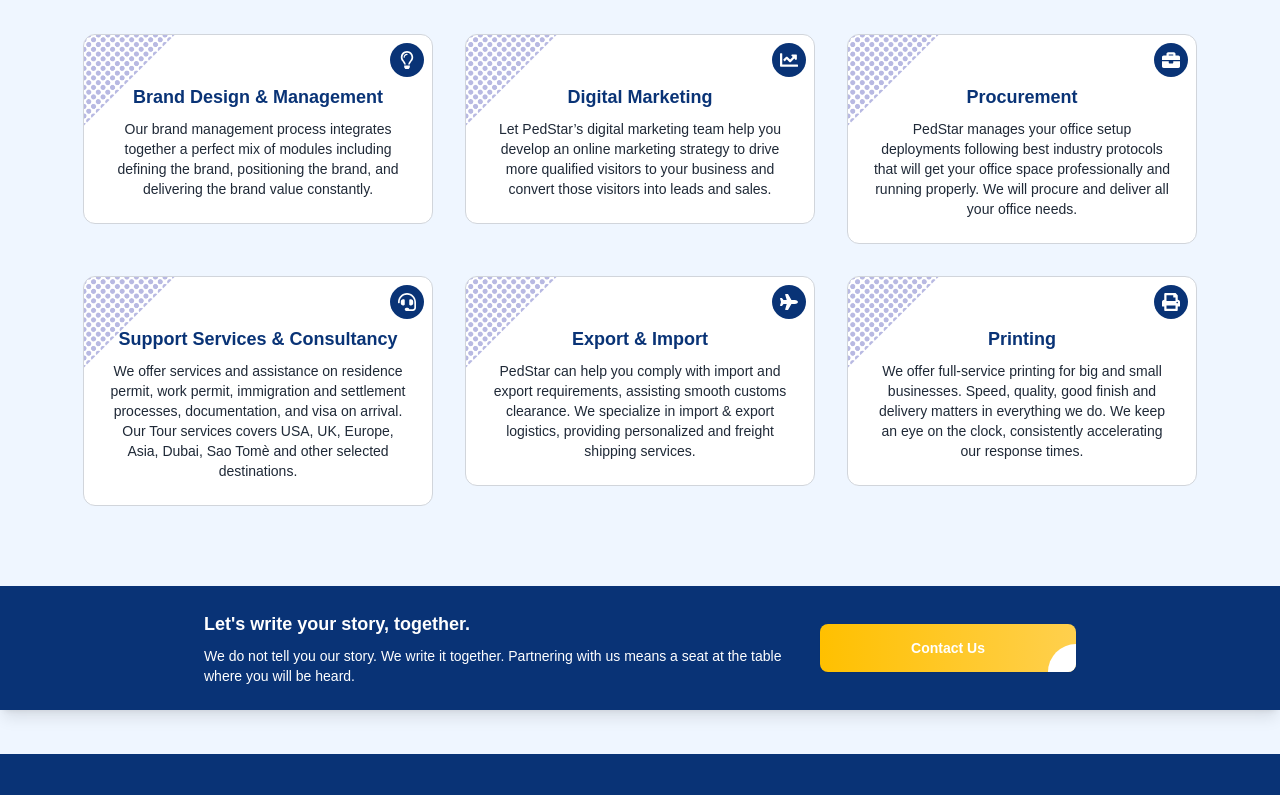
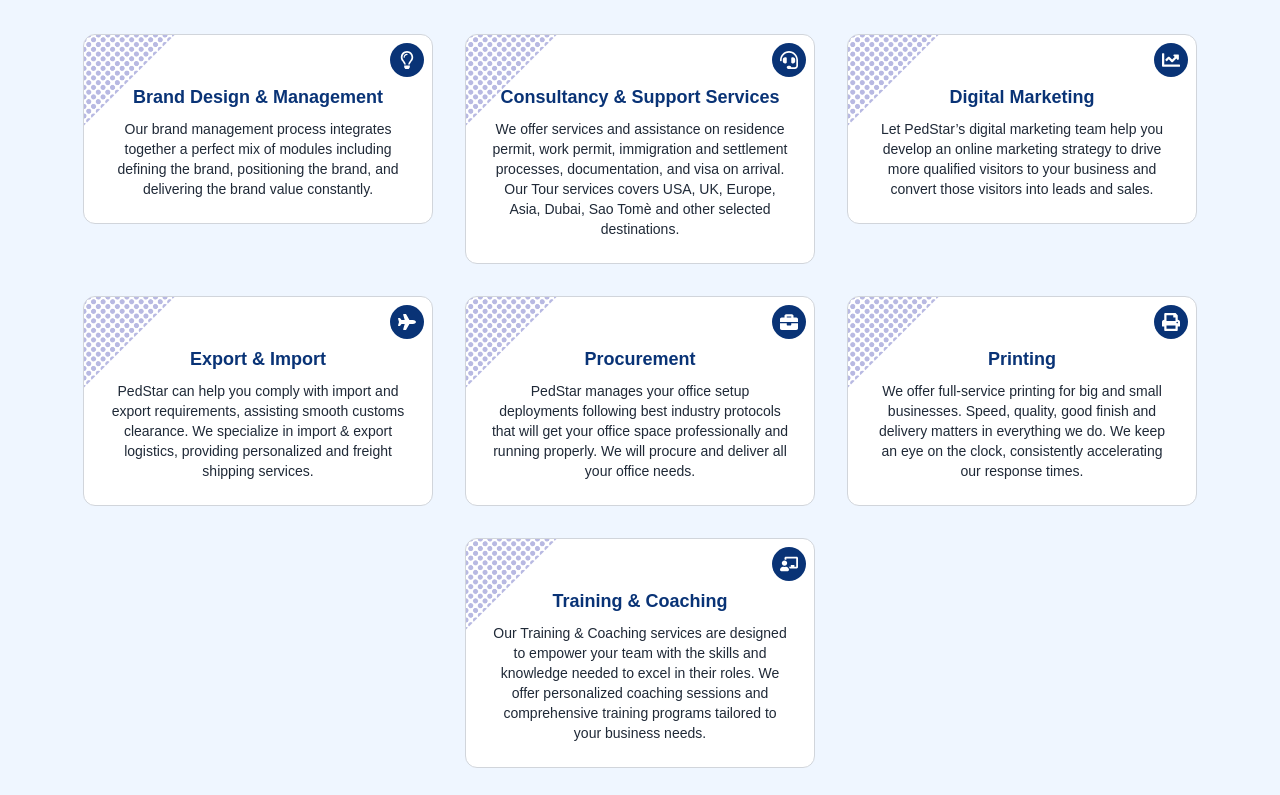
Before and after one commit to quavo19/pedstar, a React (Create React App) app: page / in a window 1280 px wide. Shown: the part 985-1780 px from the top of the page. Built offline with nearby package versions, Linux system fonts and the light colour scheme.

Commit message:
Upsate components

```diff
--- a/src/components/FeaturedSection.jsx
+++ b/src/components/FeaturedSection.jsx
@@ -5,7 +5,8 @@
   FaChartLine,
   FaBriefcase,
   FaPlane,
-  FaPrint
+  FaPrint,
+  FaChalkboardTeacher
 } from "react-icons/fa";
 
 const services = [
@@ -15,12 +16,23 @@
       "Our brand management process integrates together a perfect mix of modules including defining the brand, positioning the brand, and delivering the brand value constantly.",
     icon: <FaRegLightbulb />
   },
-
+  {
+    title: "Consultancy & Support Services",
+    description:
+      "We offer services and assistance on residence permit, work permit, immigration and settlement processes, documentation, and visa on arrival. Our Tour services covers USA,  UK,  Europe,  Asia,  Dubai, Sao Tomè and other selected destinations.",
+    icon: <FaHeadset />
+  },
   {
     title: "Digital Marketing",
     description:
       "Let PedStar’s digital marketing team help you develop an online marketing strategy to drive more qualified visitors to your business and convert those visitors into leads and sales.",
     icon: <FaChartLine />
+  },
+  {
+    title: "Export & Import",
+    description:
+      "PedStar can help you comply with import and export requirements, assisting smooth customs clearance. We specialize in import & export logistics, providing personalized and freight shipping services.",
+    icon: <FaPlane />
   },
   {
     title: "Procurement",
@@ -29,22 +41,16 @@
     icon: <FaBriefcase />
   },
   {
-    title: "Support Services & Consultancy",
-    description:
-      "We offer services and assistance on residence permit, work permit, immigration and settlement processes, documentation, and visa on arrival. Our Tour services covers USA,  UK,  Europe,  Asia,  Dubai, Sao Tomè and other selected destinations.",
-    icon: <FaHeadset />
-  },
-  {
-    title: "Export & Import",
-    description:
-      "PedStar can help you comply with import and export requirements, assisting smooth customs clearance. We specialize in import & export logistics, providing personalized and freight shipping services.",
-    icon: <FaPlane />
-  },
-  {
     title: "Printing",
     description:
       "We offer full-service printing for big and small businesses. Speed, quality, good finish and delivery matters in everything we do. We keep an eye on the clock, consistently accelerating our response times.",
     icon: <FaPrint />
+  },
+  {
+    title: "Training & Coaching",
+    description:
+      "Our Training & Coaching services are designed to empower your team with the skills and knowledge needed to excel in their roles. We offer personalized coaching sessions and comprehensive training programs tailored to your business needs.",
+    icon: <FaChalkboardTeacher />
   }
 ];
 
--- a/src/components/Navbar.jsx
+++ b/src/components/Navbar.jsx
@@ -107,13 +107,13 @@
           </React.Fragment>
         ))}
       </ul>
-      <div className="flex-shrink-0">
+      <Link to={"./"} className="flex-shrink-0">
         <img
           src={require("../images/goldlogo.png")}
           alt="Logo"
           className="h-10 w-auto"
         />
-      </div>
+      </Link>
       {isMobileMenuOpen && (
         <div
           className="lg:hidden fixed inset-0 bg-[#093376] z-20 flex flex-col items-start justify-start text-white text-lg p-8"
```
